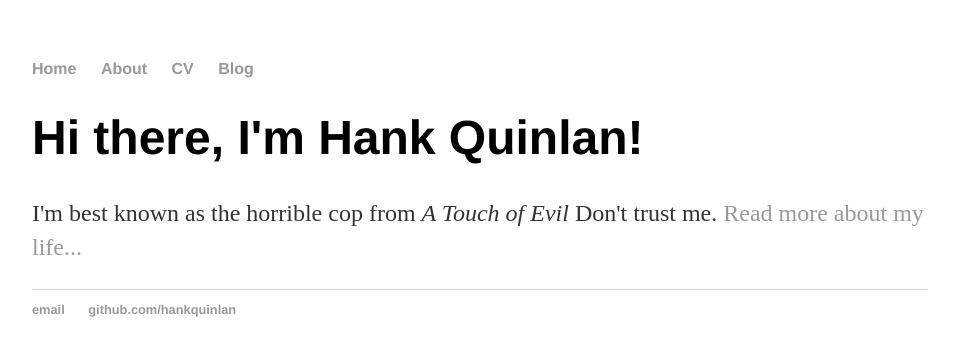
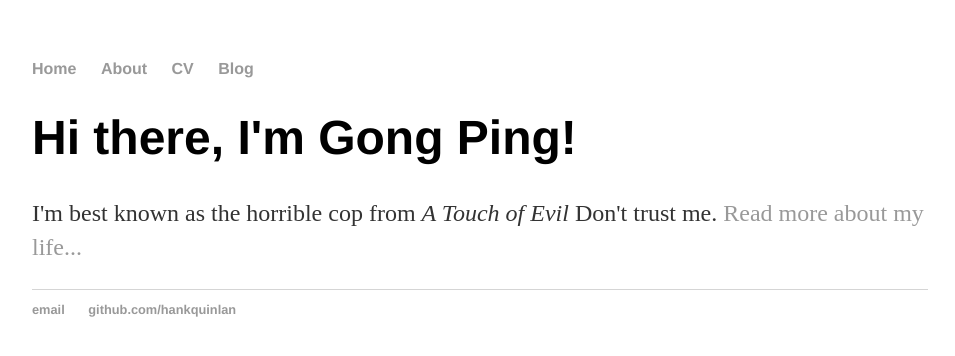
Before and after one commit to Gong-Ping/Gong-Ping.github.io, a Jekyll site: the page built from index.html, in a window 1280 px wide. Shown: the top 356 px of the page, without its empty margins (160-1115 px from the left). Built offline with Jekyll 4.4.1, drawn with Linux system fonts in a browser that asks for light colours.

Commit message:
using layout: default

```diff
--- a/index.html
+++ b/index.html
@@ -1,30 +1,8 @@
-<!DOCTYPE html>
-<html>
-	<head>
-		<title>Hank Quinlan, Horrible Cop</title>
-		<!-- link to main stylesheet -->
-		<link rel="stylesheet" type="text/css" href="/css/main.css">
-	</head>
-	<body>
-		<nav>
-    		<ul>
-        		<li><a href="/">Home</a></li>
-	        	<li><a href="/about">About</a></li>
-        		<li><a href="/cv">CV</a></li>
-        		<li><a href="/blog">Blog</a></li>
-    		</ul>
-		</nav>
-		<div class="container">
-    		<div class="blurb">
-        		<h1>Hi there, I'm Hank Quinlan!</h1>
-				<p>I'm best known as the horrible cop from <em>A Touch of Evil</em> Don't trust me. <a href="/about">Read more about my life...</a></p>
-    		</div><!-- /.blurb -->
-		</div><!-- /.container -->
-		<footer>
-    		<ul>
-        		<li><a href="mailto:hankquinlanhub@gmail.com">email</a></li>
-        		<li><a href="https://github.com/hankquinlan">github.com/hankquinlan</a></li>
-			</ul>
-		</footer>
-	</body>
-</html>
+---
+layout: default
+title: GongPing, working to learn
+---
+<div class="blurb">
+	<h1>Hi there, I'm Gong Ping!</h1>
+	<p>I'm best known as the horrible cop from <em>A Touch of Evil</em> Don't trust me. <a href="/about">Read more about my life...</a></p>
+</div><!-- /.blurb -->
```
